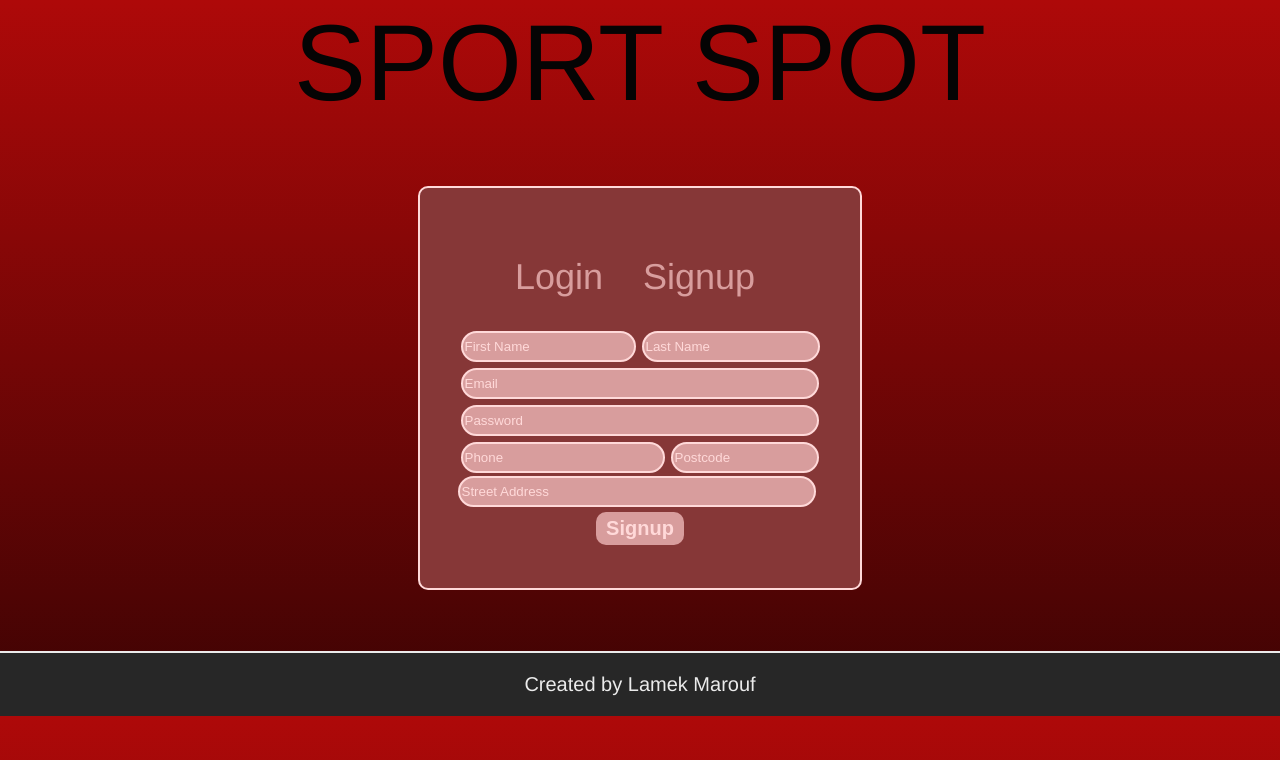
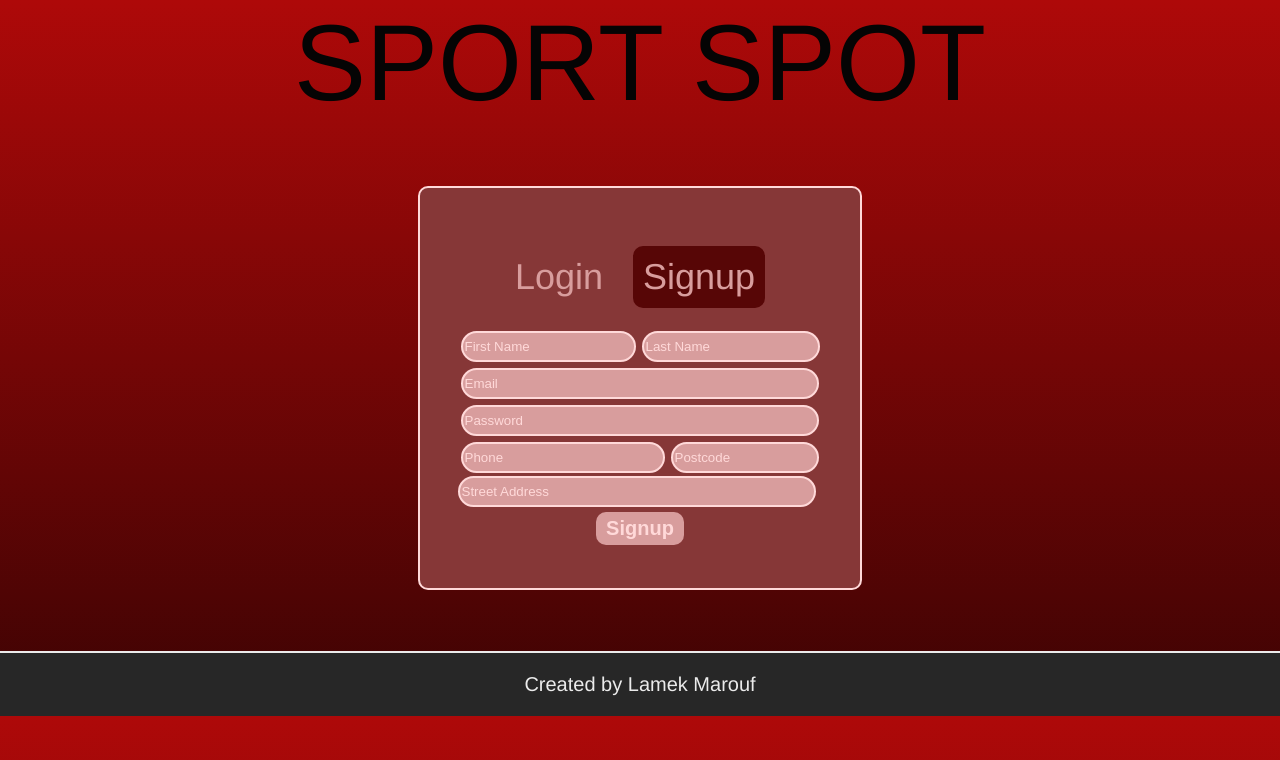
Before and after one commit to LamekMarouf/the-sport-spot, a React (Create React App) app in the folder client/: page / in a window 1280 px wide. Shown: the top 760 px of the page. Built offline with nearby package versions, Linux system fonts and the light colour scheme.

Commit message:
minor changes to login page:

```diff
--- a/client/src/styles/_loginPage.scss
+++ b/client/src/styles/_loginPage.scss
@@ -1,7 +1,7 @@
 $navbar: #e13939;
 $outline: #ffd9d9;
 $titleColor: #e4e4e4;
-$backgroundMain: linear-gradient(red, blue);
+$backgroundMain: #570606;
 $titleColor: #050404;
 $loginSignup: #D89D9D;
 
--- a/client/src/styles/style.css
+++ b/client/src/styles/style.css
@@ -492,7 +492,7 @@ body {
 }
 
 .login-page .signup-option #toggle-signup {
-  background-color: linear-gradient(red, blue);
+  background-color: #570606;
   padding: 10px;
   border-radius: 10px;
 }
```
Also changed, not shown: 1 other file (tests, documents, lock files or other folders).
